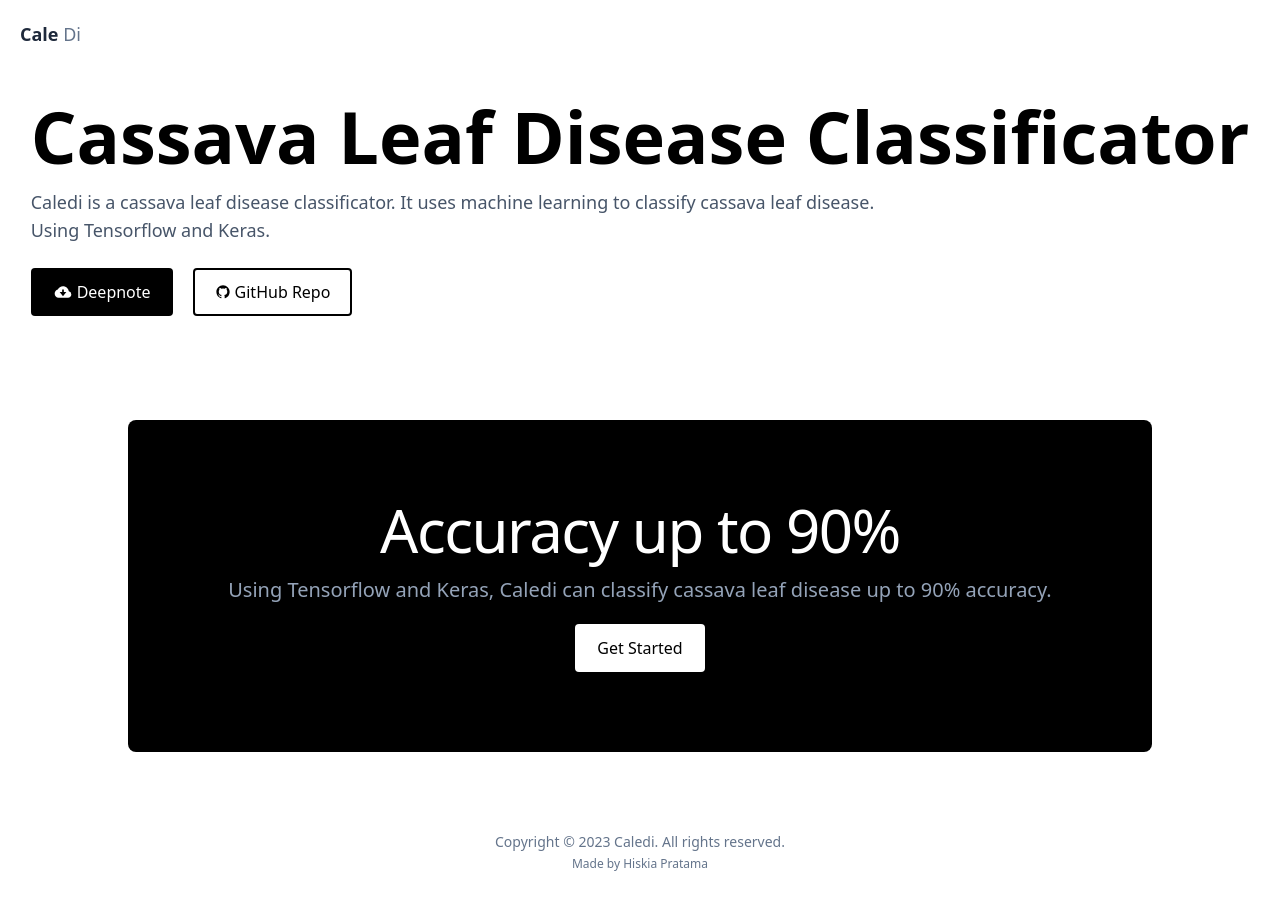
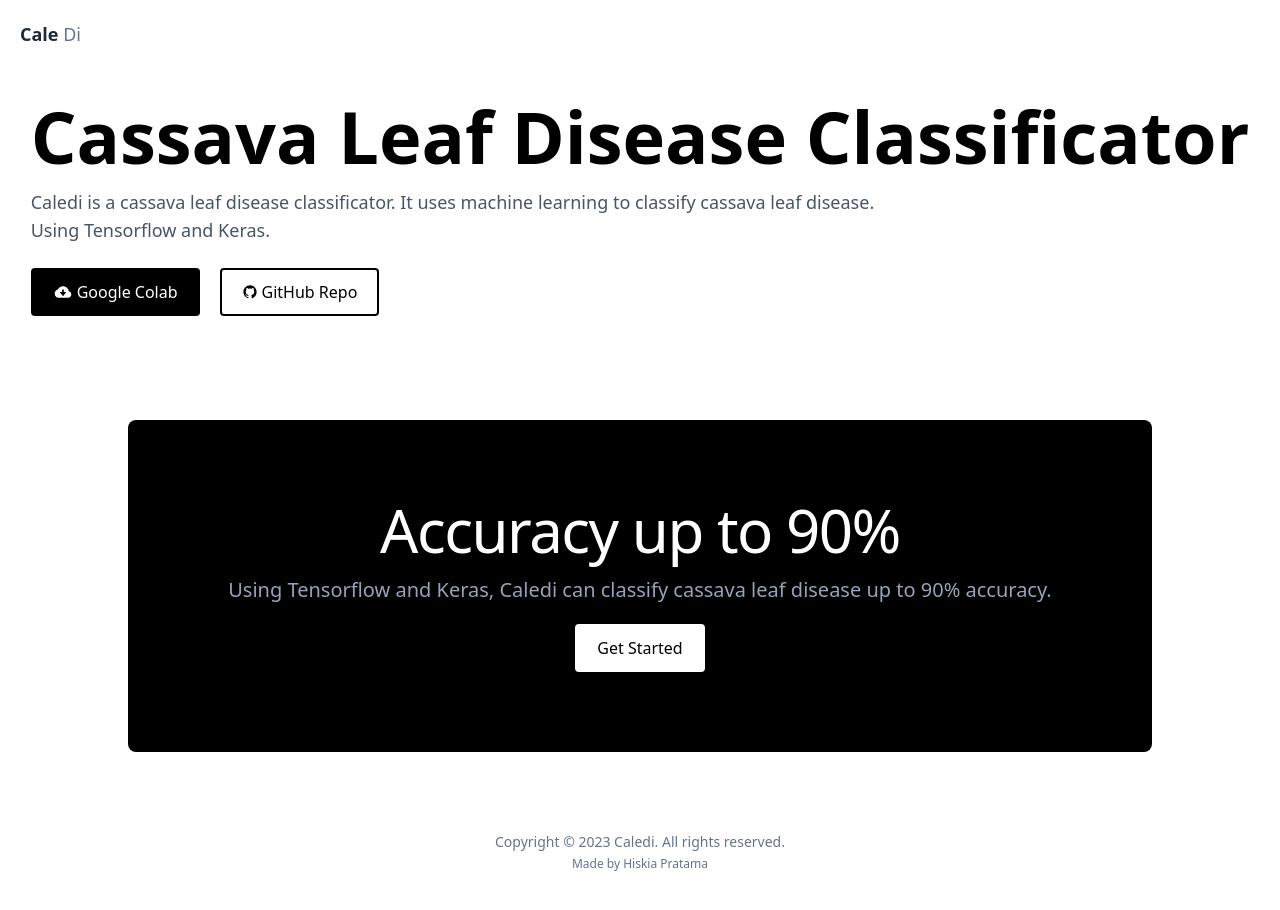
Before and after one commit to hiskiapp/cld, a website built with Vite: page index.html in a window 1280 px wide. Built offline with nearby package versions, Linux system fonts and the light colour scheme.

Commit message:
Update Notebook

```diff
--- a/index.html
+++ b/index.html
@@ -53,14 +53,14 @@
           Using Tensorflow and Keras.
         </p>
         <div class="flex gap-5 mt-6 flex-row items-center justify-center md:justify-start">
-          <a href="https://deepnote.com/@hiskia/Cassava-Leaf-Disease-Classification-b30f11c3-2bbd-411c-b0ce-4f371d417c44"
+          <a href="https://colab.research.google.com/drive/1-gCfPJKduquHMxn7nJa5Zqp5l2p6li69"
             target="_blank" rel="noopener"
             class="rounded text-center transition focus-visible:ring-2 ring-offset-2 ring-gray-200 px-5 py-2.5 bg-black text-white border-2 border-transparent flex gap-1 items-center justify-center">
             <svg viewBox="0 0 24 24" class="w-5 h-5 text-white" astro-icon="bx:bxs-cloud-download">
               <path fill="currentColor"
                 d="M18.944 11.112C18.507 7.67 15.56 5 12 5 9.244 5 6.85 6.61 5.757 9.149 3.609 9.792 2 11.82 2 14c0 2.657 2.089 4.815 4.708 4.971V19H17.99v-.003L18 19c2.206 0 4-1.794 4-4a4.008 4.008 0 0 0-3.056-3.888zM8 12h3V9h2v3h3l-4 5-4-5z" />
             </svg>
-            Deepnote
+            Google Colab
           </a>
           <a href="https://github.com/hiskiapp/cld" rel="noopener" target="_blank"
             class="rounded text-center transition focus-visible:ring-2 ring-offset-2 ring-gray-200 px-5 py-2.5 bg-white border-2 border-black text-black flex gap-1 items-center justify-center">
```
